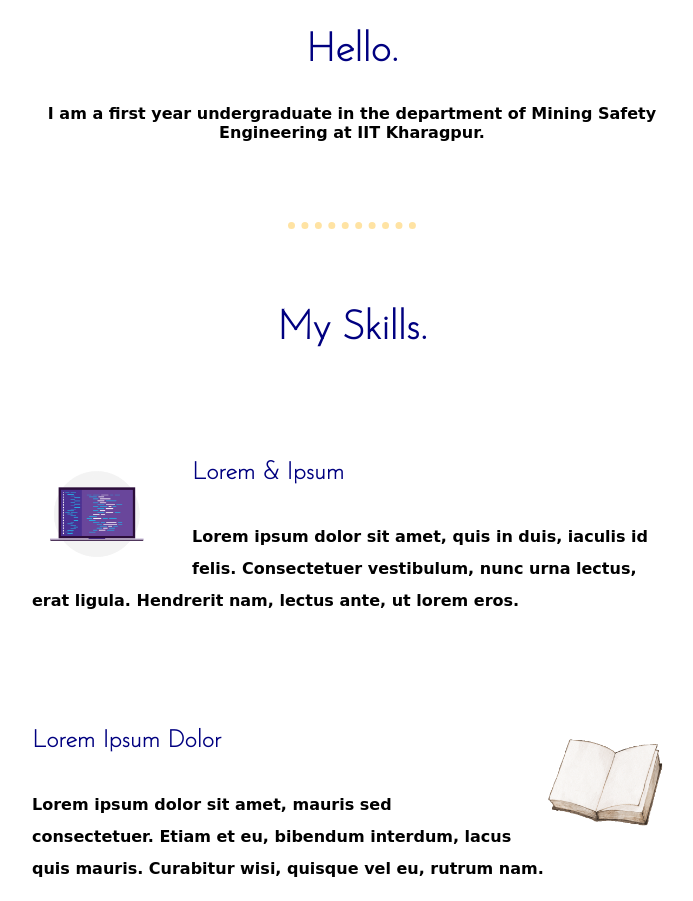
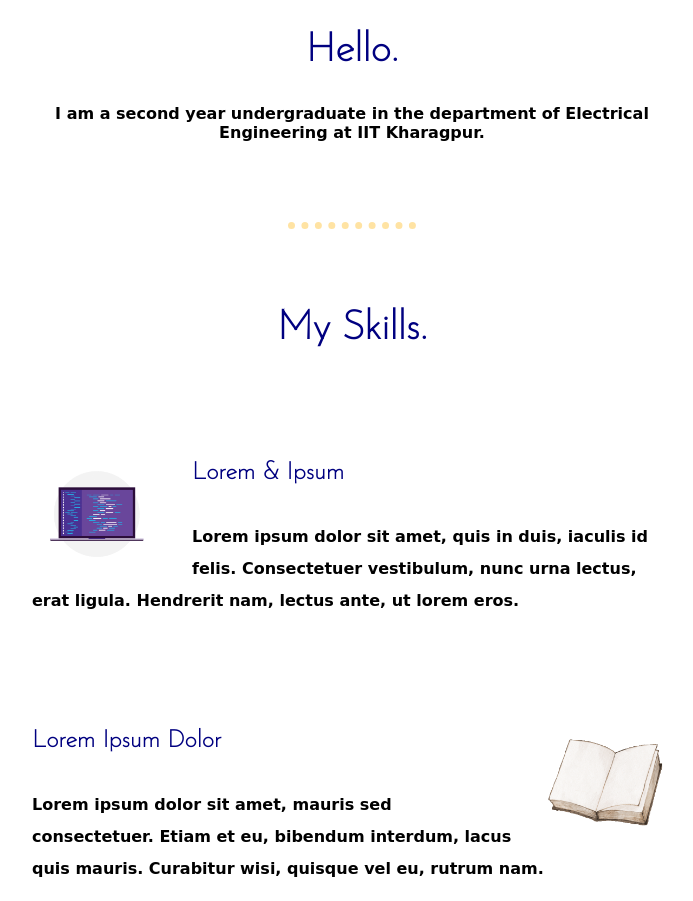
Before and after one commit to SlugButDumber/CSS-MyWebsite, a plain HTML site: page index.html in a window 1280 px wide. Shown: the part 1009-1910 px from the top of the page, without its empty margins (288-981 px from the left). Drawn offline with Linux system fonts and the light colour scheme; a web font is replaced by a local one.

Commit message:
Update index.html
Year update

```diff
--- a/index.html
+++ b/index.html
@@ -24,7 +24,7 @@
             <div class="profile">
                 <a href="https://www.youtube.com/watch?v=dQw4w9WgXcQ"><img id="profile-pic" src="images/me.png" alt="arhat-img"></a>
                 <h2>Hello.</h2>
-                <p class="central-data">I am a first year undergraduate in the department of Mining Safety Engineering at IIT Kharagpur.</p>
+                <p class="central-data">I am a second year undergraduate in the department of Electrical Engineering at IIT Kharagpur.</p>
             </div>
 
             <hr>
```
